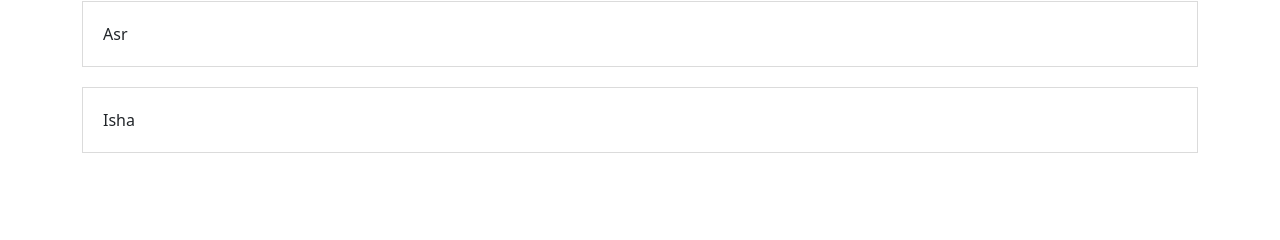
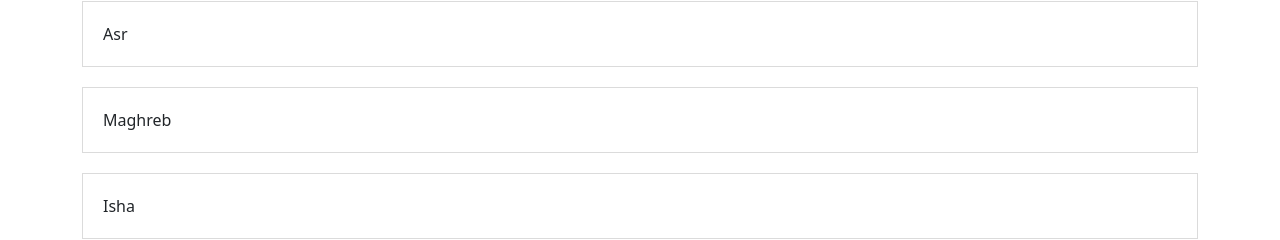
Before and after one commit to ahmednkhan24/athan-frontend-web, a React (Create React App) app: page /#/content in a window 1280 px wide. Shown: the part 327-567 px from the top of the page. Built offline with nearby package versions, Linux system fonts and the light colour scheme.

Commit message:
optimize renders

```diff
--- a/src/components/prayers/PrayerItem.tsx
+++ b/src/components/prayers/PrayerItem.tsx
@@ -1,3 +1,4 @@
+import { memo, useCallback } from 'react';
 import ListGroup from 'react-bootstrap/ListGroup';
 import styles from './prayer-item.module.css';
 
@@ -55,21 +56,24 @@ const getUpdatedType = (type: PrayerItemType): PrayerItemType => {
   }
 };
 
-export const PrayerItem = ({
-  id,
-  text,
-  type,
-  onClick,
-  disabled,
-}: PrayerItemProps) => (
+export const PrayerItem = memo(
+  ({ id, text, type, onClick, disabled }: PrayerItemProps) => {
+    const onClickItem = useCallback(
+      () => onClick(id, getUpdatedType(type)),
+      [id, onClick, type]
+    );
+
+    return (
       <ListGroup.Item
         action
         id={id}
         variant={convertItemTypeToBootstrapType(type)}
-    onClick={() => onClick(id, getUpdatedType(type))}
+        onClick={onClickItem}
         disabled={disabled}
         className={styles.item}
       >
         {`${text}${convertItemTypeToTextContent(type)}`}
       </ListGroup.Item>
     );
+  }
+);
--- a/src/components/prayers/Prayers.tsx
+++ b/src/components/prayers/Prayers.tsx
@@ -26,6 +26,7 @@ export const prayers: Omit<PrayerItemProps, 'onClick' | 'disabled'>[] = [
     text: 'Asr',
     type: undefined,
   },
+  { id: 'maghreb', text: 'Maghreb', type: undefined },
   {
     id: 'isha',
     text: 'Isha',
@@ -42,12 +43,12 @@ export const Prayers: React.FC = () => {
   );
 
   const onClickItem = useCallback(
-    (id: PrayerItemId, type: PrayerItemType) => {
-      const table = structuredClone(itemsTable);
-      table[id] = { ...table[id], type };
-      setItemsTable(table);
-    },
-    [itemsTable]
+    (id: PrayerItemId, type: PrayerItemType) =>
+      setItemsTable((prevTable) => ({
+        ...prevTable,
+        [id]: { ...prevTable[id], type },
+      })),
+    []
   );
 
   return (
```
Lines whose indentation alone changed are shown as unchanged.
